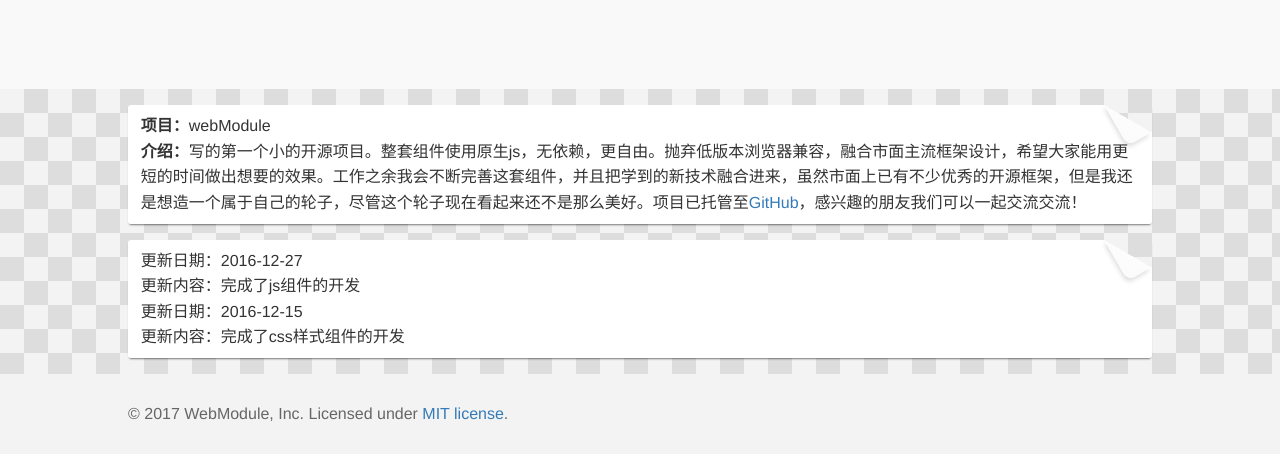
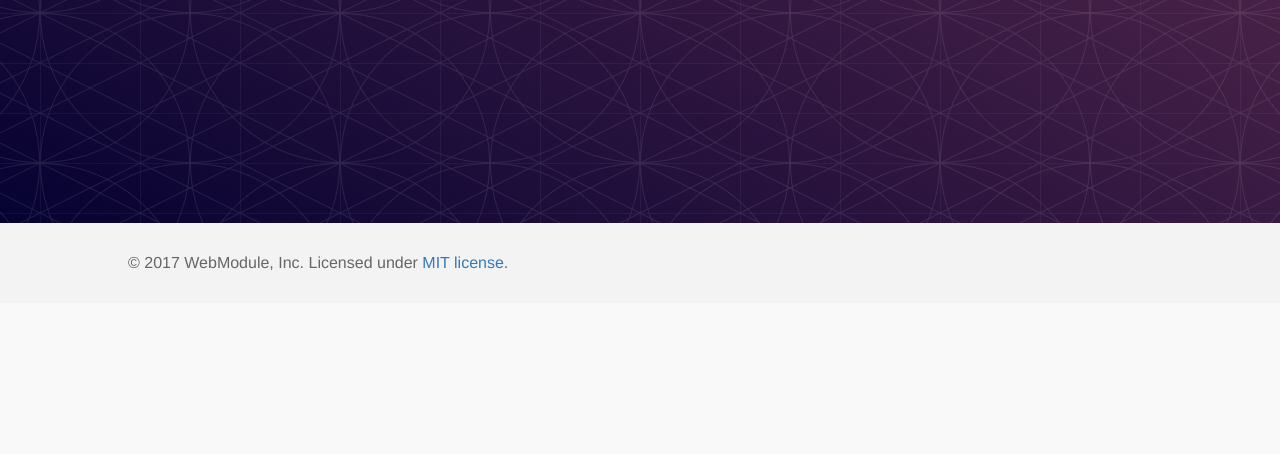
Before and after one commit to wmui/webmodule, a plain HTML site: page index.html in a window 1280 px wide. Shown: the part 497-951 px from the top of the page. After the commit the page ends 800 px from the top, so only its background shows below. Drawn offline with Linux system fonts and the light colour scheme.

Commit message:
update index

```diff
--- a/index.html
+++ b/index.html
@@ -22,28 +22,23 @@
       </ul>
     </div>
   </nav>
-    <main>
+  <main class="index">
     <section class="wm-backdrop">
       <h1>WebModule-开源前端组件</h1>
       <h2>用更短的时间，做出你想要的效果</h2>
       <p>最后更新: 2017-02-08</p>
-            <a href="https://github.com/wmui/webmodule/archive/master.zip" class="wm-btn wm-btn-success wm-radius wm-btn-lg">
+      <a href="https://github.com/wmui/wmui.github.io/archive/master.zip" class="wm-btn wm-btn-success wm-radius wm-btn-lg">
                 <i class="fa fa-download" aria-hidden="true"></i> WebModule(v1.0.0)
             </a>
     </section>
+    <!-- <section class="wm-update">
+      <div class="wm-update-content wm-container">
 
-    <section class="wm-update">
-        <div class="wm-update-content wm-container">
-            <p><strong>项目：</strong>webModule</p>
-            <p><strong>介绍：</strong>写的第一个小的开源项目。整套组件使用原生js，无依赖，更自由。抛弃低版本浏览器兼容，融合市面主流框架设计，希望大家能用更短的时间做出想要的效果。工作之余我会不断完善这套组件，并且把学到的新技术融合进来，虽然市面上已有不少优秀的开源框架，但是我还是想造一个属于自己的轮子，尽管这个轮子现在看起来还不是那么美好。项目已托管至<a href="https://github.com/wmui" target="_blank">GitHub</a>，感兴趣的朋友我们可以一起交流交流！</p>
       </div>
       <div class="wm-update-content wm-container">
-            <p>更新日期：2016-12-27</p>
-            <p>更新内容：完成了js组件的开发</p>
-            <p>更新日期：2016-12-15</p>
-            <p>更新内容：完成了css样式组件的开发</p>
+
       </div>
-    </section>
+    </section> -->
   </main>
   <footer>
     <div class="wm-footer">
```
Lines whose indentation alone changed are shown as unchanged.
